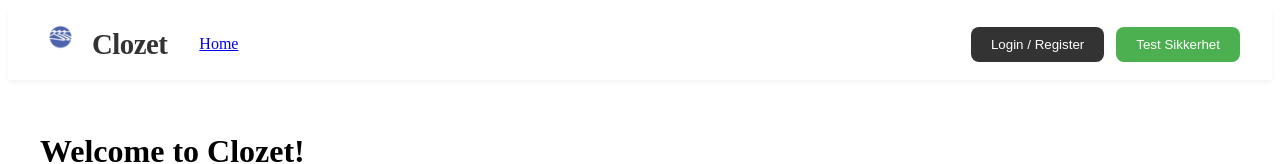
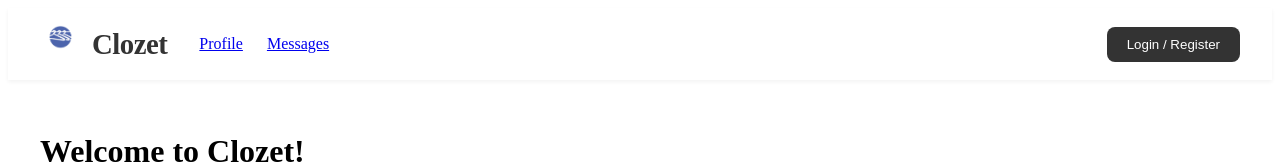
Before and after one commit to ntnu-blackandbrown/clozet, a Vue app in the folder frontend/: page / in a window 1280 px wide. Shown: the top 164 px of the page. Built offline with nearby package versions, Linux system fonts and the light colour scheme; no server answers.

Commit message:
remove test security button

```diff
--- a/frontend/src/App.vue
+++ b/frontend/src/App.vue
@@ -18,56 +18,10 @@ onMounted(async () => {
   await authStore.fetchUserInfo()
 })
 
-// Logout function
-const logout = async () => {
-  const result = await authStore.logout()
-  if (result.success) {
-    statusMessage.value = 'Logget ut'
-    setTimeout(() => {
-      statusMessage.value = ''
-    }, 3000)
-  }
+async function logout() {
+  await authStore.logout()
 }
 
-// Security test function
-async function testSecuritySetup() {
-  isLoading.value = true
-  statusMessage.value = 'Testing security setup...'
-
-  try {
-    // Generate random user data
-    const randomStr = Math.floor(Math.random() * 10000)
-    const testUser = {
-      username: `testuser${randomStr}`,
-      email: `testuser${randomStr}@example.com`,
-      password: 'Password123!',
-      firstName: 'Test',
-      lastName: 'User',
-      role: 'USER',
-    }
-
-    // Bruk authStore.register som håndterer både registrering og innlogging
-    statusMessage.value = 'Registrerer og logger inn testbruker...'
-    const result = await authStore.register(testUser)
-
-    if (result.success) {
-      statusMessage.value = `✅ Sikkerhetskonfigurasjon fungerer! Logget inn som ${testUser.username}`
-    } else {
-      statusMessage.value = '❌ Sikkerhetstest feilet ved registrering/innlogging'
-    }
-  } catch (error) {
-    console.error('Security test failed:', error)
-    statusMessage.value = `❌ Sikkerhetstest feilet: ${error.response?.data?.message || error.message}`
-  } finally {
-    isLoading.value = false
-    // Clear success message after 10 seconds
-    if (statusMessage.value.includes('✅')) {
-      setTimeout(() => {
-        statusMessage.value = ''
-      }, 10000)
-    }
-  }
-}
 </script>
 
 <template>
@@ -80,9 +34,8 @@ async function testSecuritySetup() {
             <h1 class="logo">Clozet</h1>
           </RouterLink>
           <nav class="main-nav">
-            <RouterLink to="/">Home</RouterLink>
-            <RouterLink v-if="isLoggedIn" to="/profile">Profile</RouterLink>
-            <RouterLink v-if="isLoggedIn" to="/messages">Messages</RouterLink>
+            <RouterLink  to="/profile">Profile</RouterLink>
+            <RouterLink to="/messages">Messages</RouterLink>
           </nav>
         </div>
 
@@ -90,28 +43,13 @@ async function testSecuritySetup() {
           <!-- User info when logged in -->
           <div v-if="isLoggedIn" class="user-info">
             <span class="welcome-msg">Hei, {{ userDetails?.firstName || userDetails?.username }}!</span>
-            <button @click="logout" class="logout-button">Logg ut</button>
+            <button @click="logout" class="logout-button">Log Out</button>
           </div>
 
           <!-- Login/register buttons when not logged in -->
           <div v-else class="auth-buttons">
             <button @click="showLoginModal = true" class="login-button">Login / Register</button>
-            <button @click="testSecuritySetup" :disabled="isLoading" class="test-button">
-              {{ isLoading ? 'Tester...' : 'Test Sikkerhet' }}
-            </button>
           </div>
-
-          <!-- Status message -->
-          <span
-            v-if="statusMessage"
-            class="status-message"
-            :class="{
-              success: statusMessage.includes('✅'),
-              error: statusMessage.includes('❌'),
-            }"
-          >
-            {{ statusMessage }}
-          </span>
         </div>
       </div>
     </header>
```
